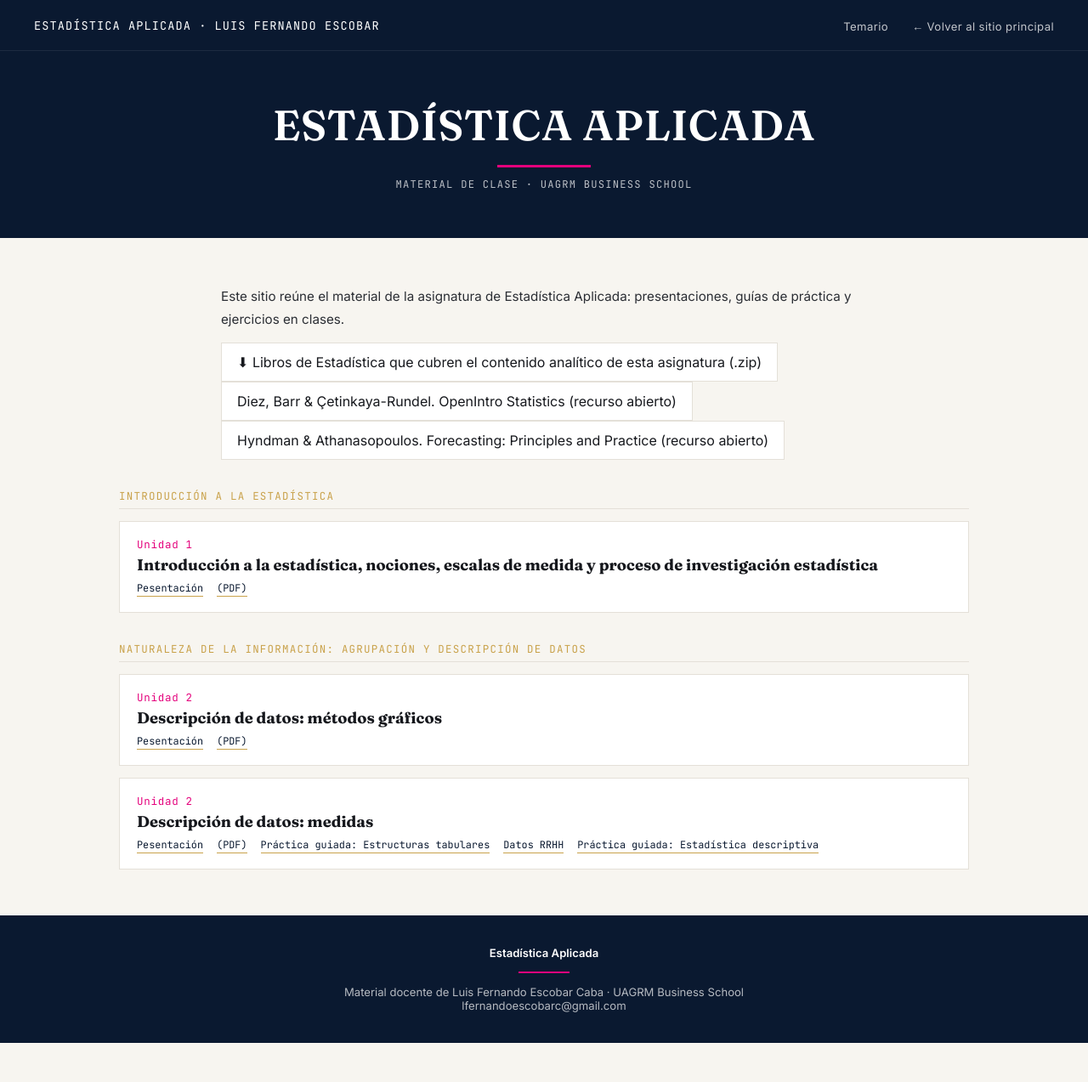
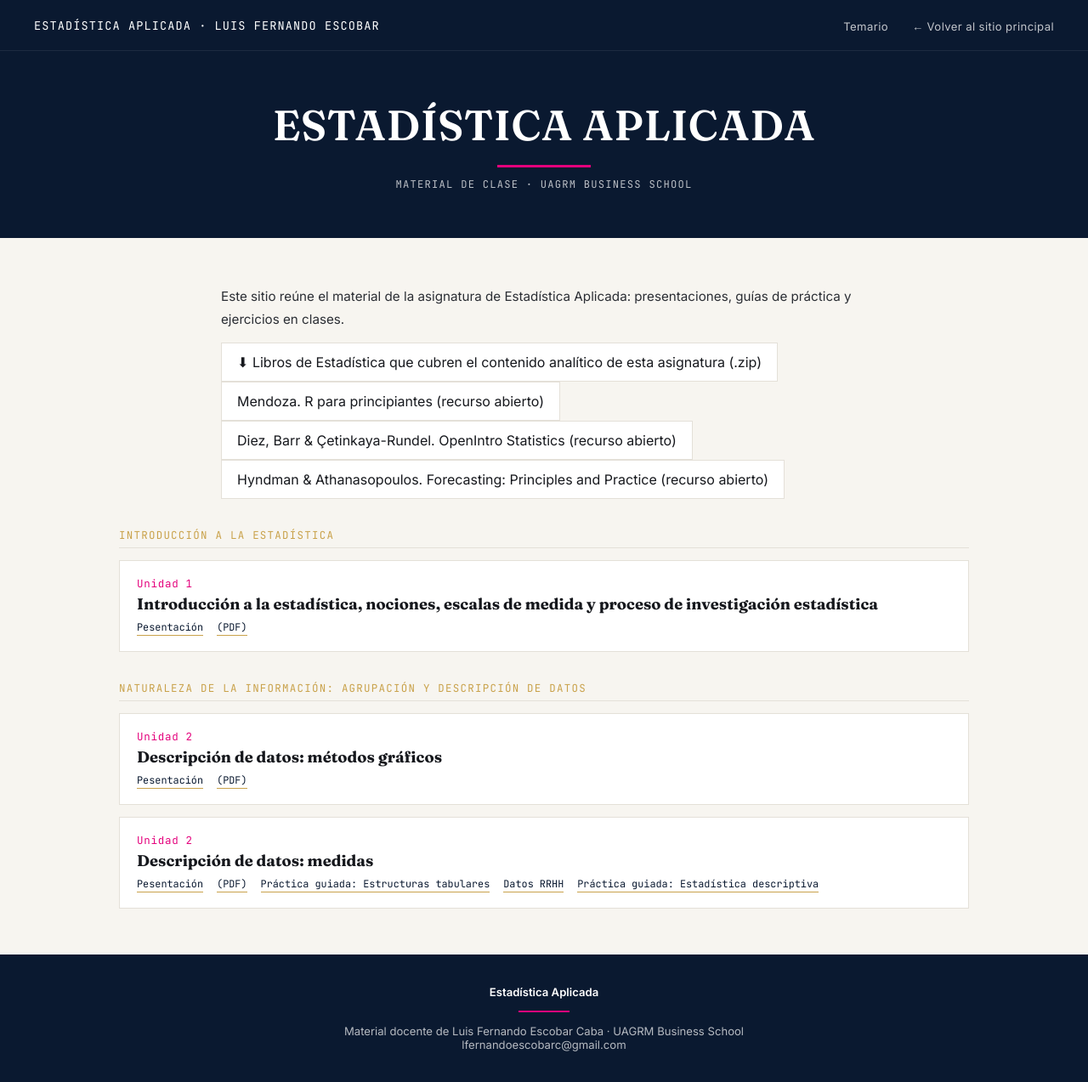
Before and after one commit to LFernandoEscobarC/estadistica, a Jekyll site: the page built from index.md, in a window 1280 px wide and 1273 px high. Shown: the whole window at 85% size. Built offline with Jekyll 4.4.1, drawn with Linux system fonts in a browser that asks for light colours.

Commit message:
Update index.md

```diff
--- a/index.md
+++ b/index.md
@@ -20,6 +20,10 @@ title: Temario
       <a class="card" style="display:inline-block; padding:12px 18px;"
          href="https://raw.githack.com/Lufesc/EstAplic2026/main/Material%20bibliogr%C3%A1fico.rar">
          ⬇ Libros de Estadística que cubren el contenido analítico de esta asignatura (.zip)
+      </a>
+      <a class="card" style="display:inline-block; padding:12px 18px;"
+         href="https://bookdown.org/jboscomendoza/r-principiantes4/">
+         Mendoza. R para principiantes (recurso abierto)
       </a>
       <a class="card" style="display:inline-block; padding:12px 18px;"
          href="https://openintrostat.github.io/oilabs-tidy/">
```
